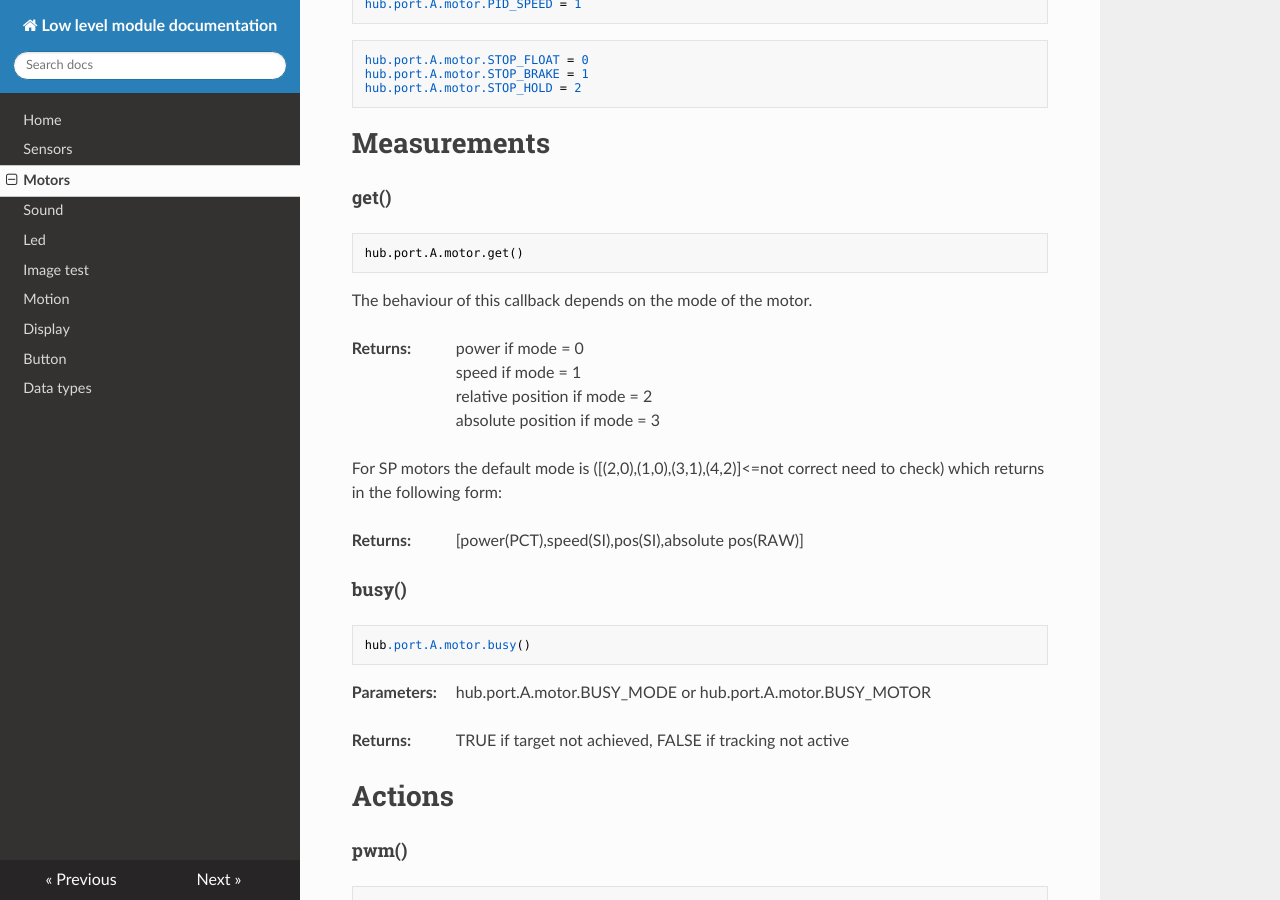
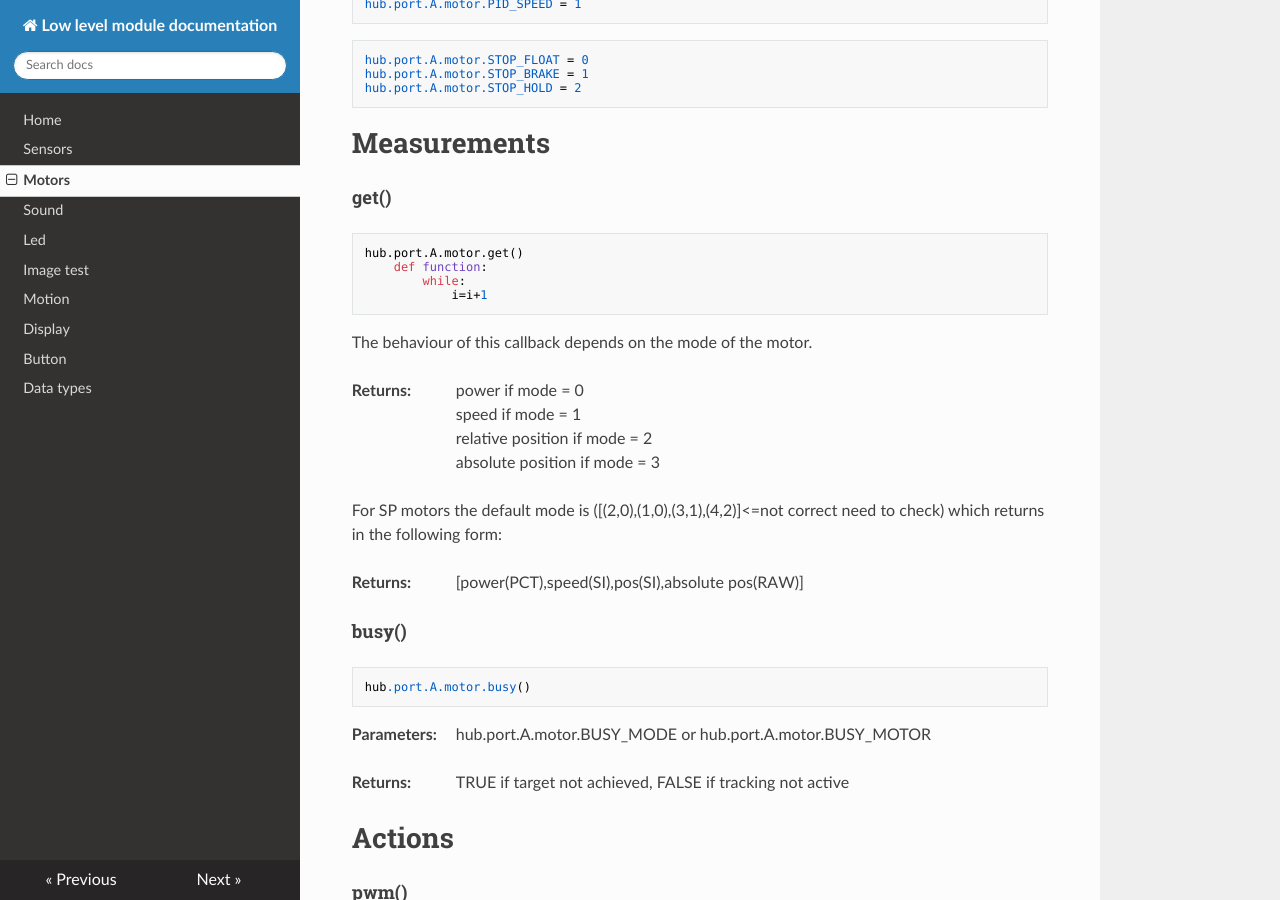
Before and after one commit to NStrijbosch/hub-module-notes, an MkDocs documentation site: the page built from docs/motors.md, in a window 1280 px wide and 900 px high, scrolled down 414 px. Built offline with MkDocs 1.6.1, drawn with Linux system fonts in a browser that asks for light colours; nearby versions of some CDN libraries.

Commit message:
Update motors.md
python syntax test

````diff
--- a/docs/motors.md
+++ b/docs/motors.md
@@ -46,6 +46,9 @@ hub.port.A.motor.STOP_HOLD = 2
 
 ``` python
 hub.port.A.motor.get()
+    def function:
+        while:
+            i=i+1
 ```
 
 The behaviour of this callback depends on the mode of the motor.
````
